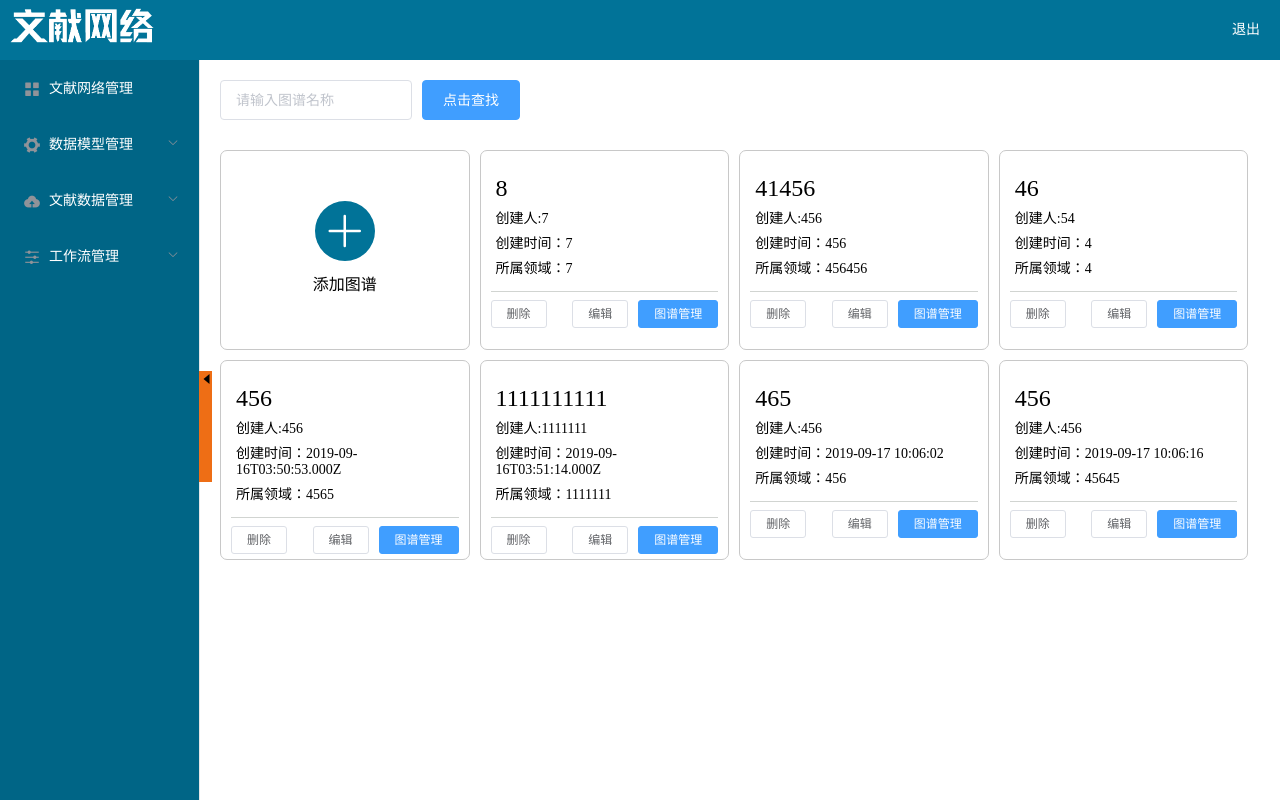
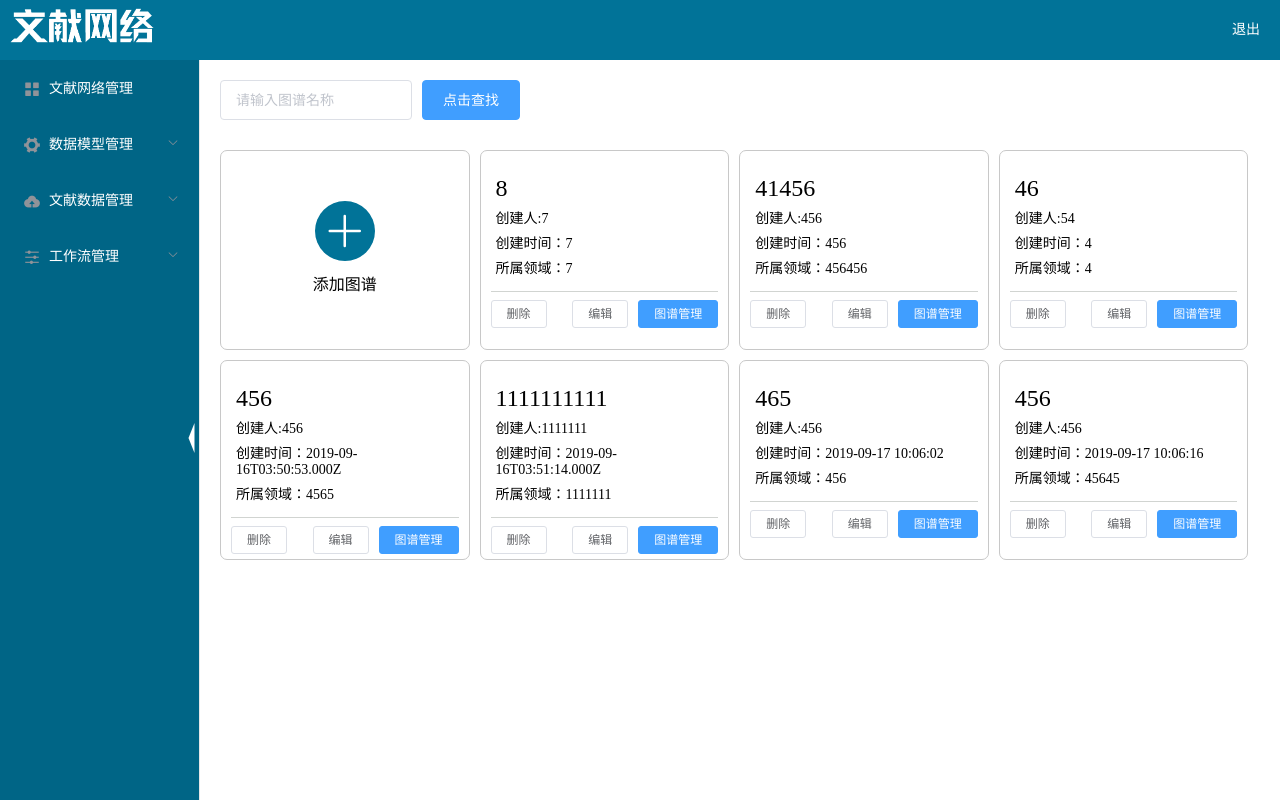
Before and after one commit to xiaobao999/netBack111, a Vue app: page /netment in a window 1280 px wide. Built offline with nearby package versions, Linux system fonts and the light colour scheme; data requests are answered from the project's data file; sample sign-in values are in the browser's storage.

Commit message:
导航伸缩修改完成

```diff
--- a/src/components/progress.vue
+++ b/src/components/progress.vue
@@ -113,7 +113,7 @@ export default {
     async getdata() {
       const res = await this.$http.get(`progress`);
       this.tableData = res.data.reverse();
-      console.log(res.data);
+      //console.log(res.data);
     },
     openanimation() {},
     closeanimation() {}
--- a/src/views/Home.vue
+++ b/src/views/Home.vue
@@ -16,7 +16,13 @@
       </el-menu>
     </div>
     <div class="main">
-      <div class="left_nav" :class="isCollapse?'Retract':'open'" v-if="leftbar">
+      <div
+        class="left_nav"
+        :class="isCollapse?'Retract':'open'"
+        @open="handleOpen"
+        @close="handleClose"
+        :collapse="isCollapse"
+      >
         <el-menu
           :router="true"
           :default-active="defaultnav"
@@ -61,7 +67,10 @@
             </el-menu-item-group>
           </el-submenu>
         </el-menu>
-        <div class="switchbtn el-icon-caret-left"></div>
+        <div @click="switchit" class="switchbtn">
+          <i class="el-icon-caret-left" v-if="!isCollapse"></i>
+          <i class="el-icon-caret-right" v-if="isCollapse"></i>
+        </div>
       </div>
       <el-main class="subject">
         <router-view></router-view>
@@ -79,8 +88,7 @@ export default {
       activeIndex2: "1",
       defaultnav: "netment",
       isCollapse: false,
-      change: false,
-      leftbar: true
+      change: false
     };
   },
   computed: {
@@ -100,8 +108,8 @@ export default {
       const URL = this.$route.path.split("/");
       this.defaultnav = URL[1];
     },
-    switchisCollapse() {
-      this.isCollapse = this.change;
+    switchit() {
+      this.isCollapse = !this.isCollapse;
     },
     logout() {
       this.$confirm("确定退出登录?", "提示", {
@@ -154,6 +162,7 @@ export default {
       position: absolute;
       left: 10px;
       top: 8px;
+      outline: none;
     }
   }
   .Retract {
@@ -175,12 +184,14 @@ export default {
     }
     // 开关样式]
     .switchbtn {
-      width: 13px;
-      height: 15%;
-      position: absolute;
-      top: 42%;
-      right: -12px;
-      background-color: #ee6e15;
+      i {
+        position: absolute;
+        top: 50%;
+        right: 0;
+        color: #fff;
+        transform: translateY(-50%);
+        transform: scaleY(3);
+      }
     }
   }
 }
```
